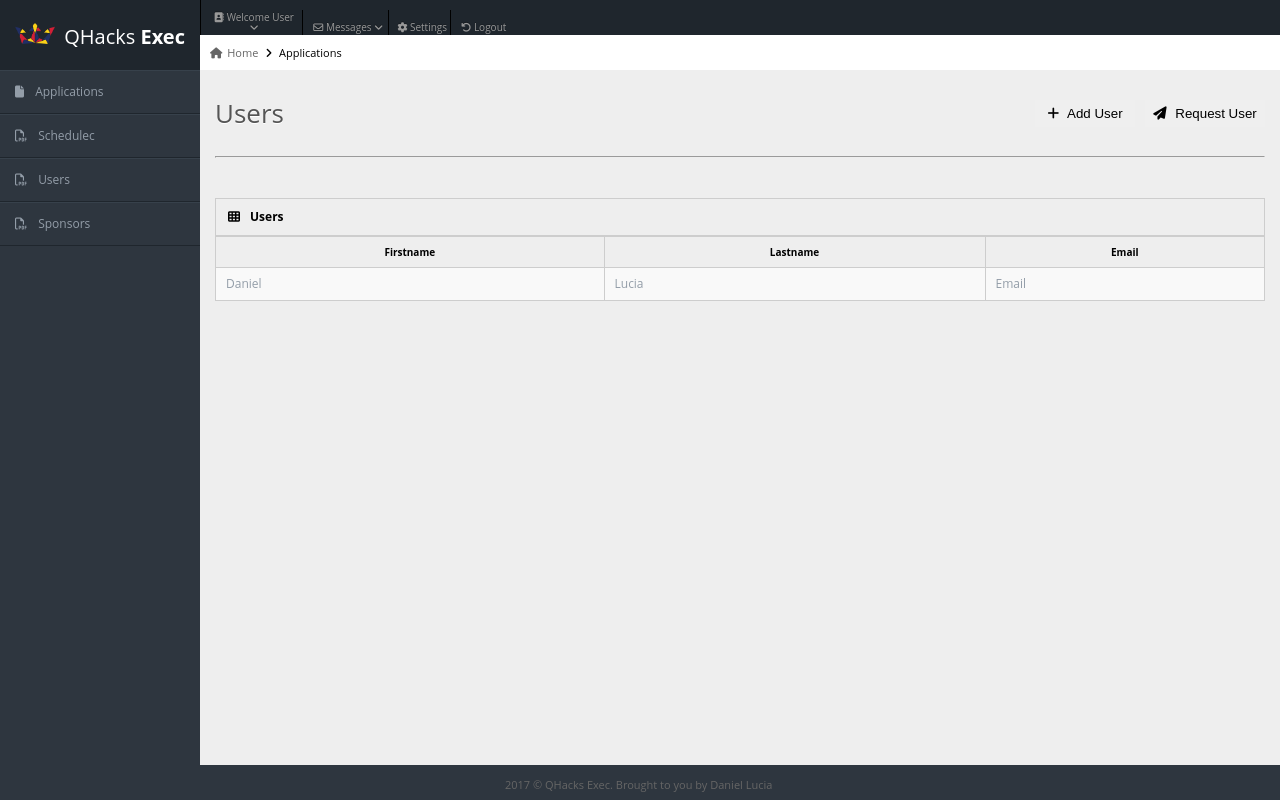
After one commit to Daniel2218/hackboard, a PHP site: page /myHackathon/users.php in a window 1280 px wide. The commit adds this page. Run offline with PHP 8.4, Linux system fonts and the light colour scheme; some libraries are stand-ins or nearby versions.

Commit message:
Added sponsor page and dynamic input box to users page

```diff
--- /dev/null
+++ b/css/sponsors.css
@@ -0,0 +1,4 @@
+#add-spons {
+    width: 120px;
+    margin-right: 40px;
+}
--- /dev/null
+++ b/css/users.css
@@ -0,0 +1,8 @@
+#btn-send-req { width: 120px; }
+#input {
+    display: none;
+    float: right;
+    margin-left: 10px;
+    padding: 4px;
+    width: 250px;
+}
--- a/nav.php
+++ b/nav.php
@@ -6,7 +6,6 @@
 
         <link rel="stylesheet" type="text/css" href="css/reset.css">
         <link rel="stylesheet" type="text/css" href="css/navStyle.css">
-        <link rel="stylesheet" href="path/to/font-awesome/css/font-awesome.min.css">
         <title>Dashboard</title>
     </head>
 
@@ -21,10 +20,8 @@
             <ul>
                 <li><a href="applications.php"> <i class="fa fa-file" aria-hidden="true"></i> <span>Applications</span></a> </li>
                 <li><a href="#"> <i class="fa fa-file-pdf-o" aria-hidden="true"></i> <span>Schedulec</span></a> </li>
-                <li><a href="#"> <i class="fa fa-file-pdf-o" aria-hidden="true"></i> <span>Users</span></a> </li>
-                <li><a href="#"> <i class="fa fa-file-pdf-o" aria-hidden="true"></i> <span>Sponsors</span></a> </li>
-                <li><a href="#"> <i class="fa fa-file-pdf-o" aria-hidden="true"></i> <span>Apps</span></a> </li>
-                <li><a href="#"> <i class="fa fa-file-pdf-o" aria-hidden="true"></i> <span>Rooms</span></a> </li>
+                <li><a href="users.php"> <i class="fa fa-file-pdf-o" aria-hidden="true"></i> <span>Users</span></a> </li>
+                <li><a href="sponsors.php"> <i class="fa fa-file-pdf-o" aria-hidden="true"></i> <span>Sponsors</span></a> </li>
             </ul>
         </div>
 
--- /dev/null
+++ b/popUpBox.php
@@ -0,0 +1,3 @@
+<div id ="pop-up-box">
+
+</div>
--- /dev/null
+++ b/users.php
@@ -0,0 +1,54 @@
+<?php
+    header("Cache-Control: no-cache, must-revalidate");
+    include_once "nav.php";
+?>
+
+<html>
+    <head>
+        <link rel="stylesheet" type="text/css" href="css/reset.css">
+        <link rel="stylesheet" type="text/css" href="css/application.css">
+        <link rel="stylesheet" type="text/css" href="css/applicant.css">
+        <link rel="stylesheet" type="text/css" href="css/users.css">
+    </head>
+
+    <body>
+        <div id ="insideBlock">
+            <div id ="pathheader">
+                <p> <span id = "spn-grey"> <i class="fa fa-home" id = "i-space-1" aria-hidden="true"></i> Home </span> <i class="fa fa-angle-right" id ="i-space-2" saria-hidden="true"></i> Applications </p>
+            </div>
+            <div id = "outer">
+                <input id = "input" type="text" name="email" placeholder="Email">
+                <button id = "btn-send-req" onclick="displayInput();"> <i class="fa fa-paper-plane" aria-hidden="true"></i> Request User</button>
+                <button> <i class="fa fa-plus" aria-hidden="true"></i> Add User </button>
+                <div id ="title">
+                    <h1> Users </h1>
+                </div>
+                <hr>
+                <div id = "tableHeader">
+                    <span> <i class="fa fa-th" aria-hidden="true"></i> </span>
+                    <h5> Users </h5>
+                </div>
+                <table style="width:100%;">
+                    <tr>
+                        <th>Firstname</th>
+                        <th>Lastname</th>
+                        <th>Email</th>
+                    </tr>
+                    <tr class="tr-color">
+                        <td><a href="#">Daniel</a></td>
+                        <td><a href="#">Lucia</a></td>
+                        <td><a href="#">Email</a></td>
+                    </tr>
+                </table>
+            <div>
+        </div>
+        <script>
+            function displayInput() {
+                var input = document.getElementById("input");
+                input.style.display= "block";
+            }
+        </script>
+    </body>
+</html>
+
+<?php include_once "footer.php"; ?>
```
Also changed, not shown: sponsors.php (added, +46 -0 lines), .htaccess (deleted), css/popUpBox.css (added).
